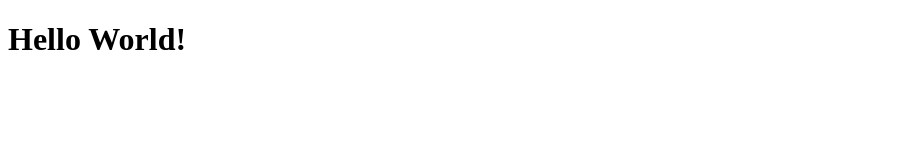
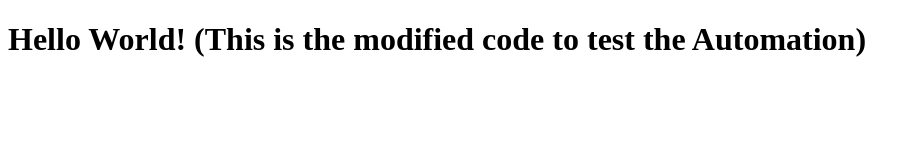
Before and after one commit to RayyanShaikh1905/my-app-code, a plain HTML site: page index.html in a window 1280 px wide. Shown: the whole page, without its empty margins (0-920 px from the left). Drawn offline with Linux system fonts and the light colour scheme.

Commit message:
Update index.html

```diff
--- a/index.html
+++ b/index.html
@@ -4,6 +4,6 @@
     <title>Sample App</title>
 </head>
 <body>
-    <h1>Hello World!</h1>
+    <h1>Hello World! (This is the modified code to test the Automation) </h1>
 </body>
 </html>
```
